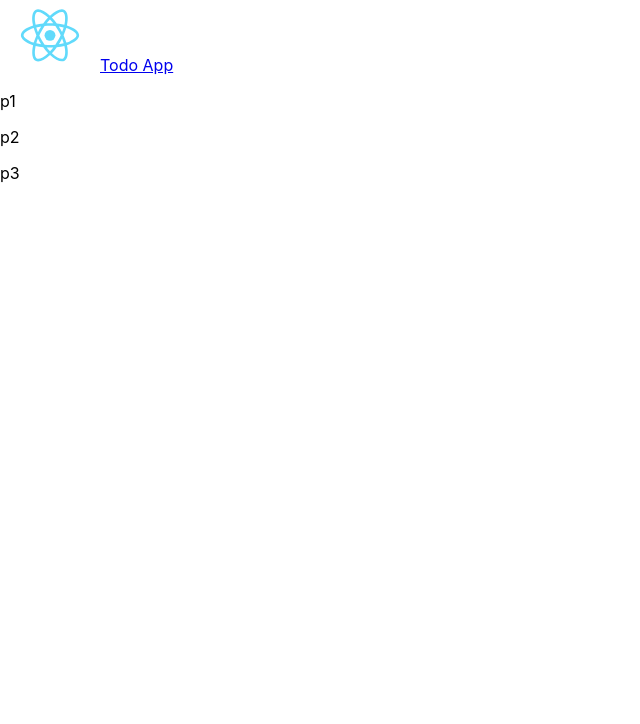
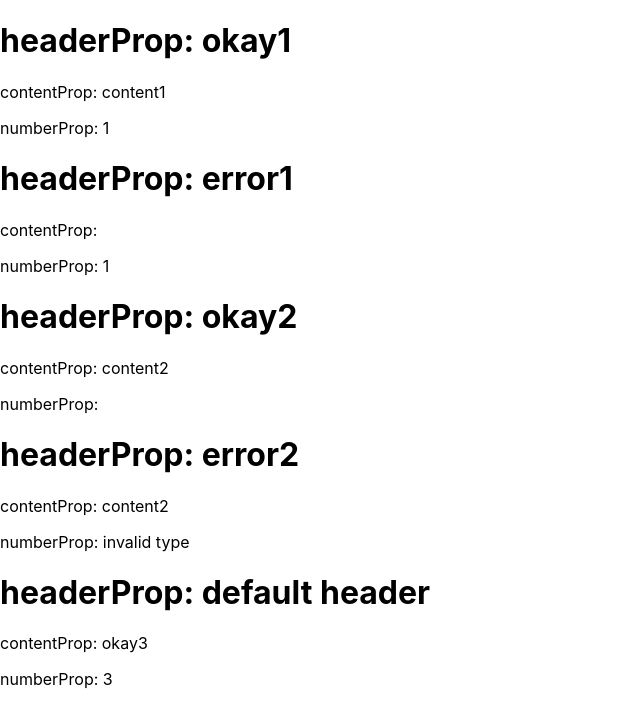
Before and after one commit to MichalBroos/TDP-13-16_MERN, a React (Create React App) app in the folder 16_React/first-react-app/: page / in a window 1280 px wide. Shown: the top 724 px of the page, without its empty margins (0-640 px from the left). Built offline with nearby package versions, Linux system fonts and the light colour scheme.

Commit message:
Add React Props exercise

```diff
--- a/16_React/first-react-app/src/App.js
+++ b/16_React/first-react-app/src/App.js
@@ -1,10 +1,13 @@
 // import logo from './logo.svg';
 import './App.css';
-import Header from './Header';
-import Footer from './Footer';
+// import Header from './Header';
+// import Footer from './Footer';
+import ComponentWithProps from './ComponentWithProps';
 
 function App() {
   return (
+    // D1
+
     // <div className="App">
     //   <header className="App-header">
     //     <img src={logo} className="App-logo" alt="logo" />
@@ -28,9 +31,21 @@ function App() {
     //   <Footer/>
     // </div>
     // Fragment required because cannot return multiple (as in Footer.js)
+    // <>
+    //   <Header/>
+    //   <Footer/>
+    // </>
+
+    // D2
     <>
-      <Header/>
-      <Footer/>
+      <ComponentWithProps header="okay1" content="content1" number={1}/>
+      {/* error because content uses PropTypes isRequired */}
+      <ComponentWithProps header="error1" number={1}/>
+      {/* okay, number not required */}
+      <ComponentWithProps header="okay2" content="content2"/>
+      {/* invalid prop type error */}
+      <ComponentWithProps header="error2" content="content2" number="invalid type"/>
+      <ComponentWithProps content="okay3" number={3}/>
     </>
   );
 }
--- /dev/null
+++ b/16_React/first-react-app/src/ComponentWithProps.js
@@ -0,0 +1,26 @@
+import PropTypes from 'prop-types';
+
+const ComponentWithProps = ({header, content, number}) => {
+    return (
+        <>
+            <h1>headerProp: {header}</h1>
+            <p>contentProp: {content}</p>
+            <p>numberProp: {number}</p>
+            {/* <p>nonexistentProp: {nonexistent}</p> not defined -> ERROR*/}
+        </>
+    );
+}
+
+export default ComponentWithProps;
+
+// validation
+ComponentWithProps.propTypes = {
+    header: PropTypes.string.isRequired,
+    content: PropTypes.string.isRequired,
+    number: PropTypes.number
+}
+
+// defaults
+ComponentWithProps.defaultProps = {
+    header: "default header",
+}
```
